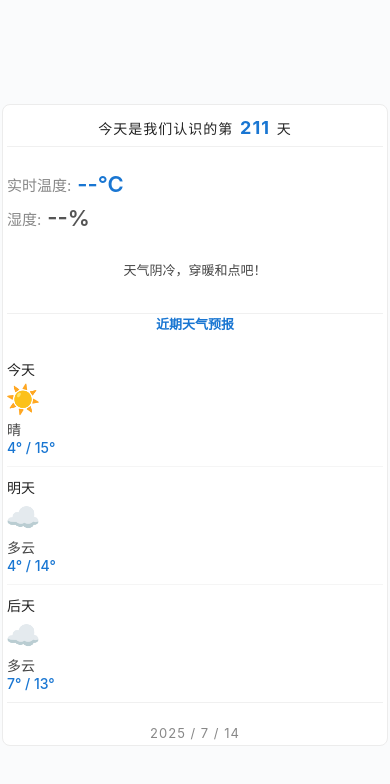
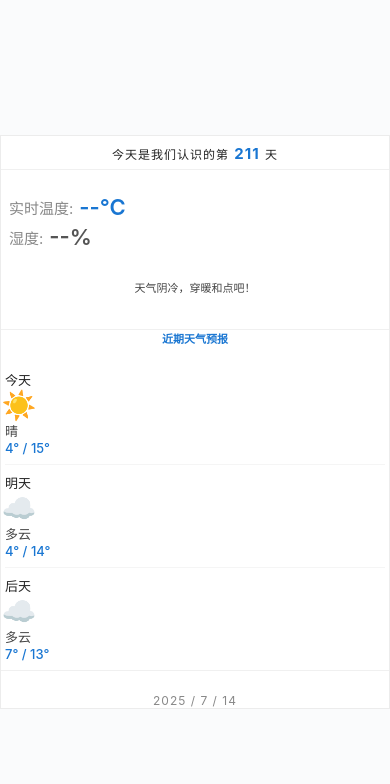
Before and after one commit to xishe-12/xishe-12.github.io, a plain HTML site: page index.html in a window 390 px wide. Drawn offline with Linux system fonts and the light colour scheme; no server answers.

Commit message:
Update style.css

```diff
--- a/css/style.css
+++ b/css/style.css
@@ -214,65 +214,90 @@ body {
 }
 
 @media (max-width: 768px) {
+    html, body {
+        width: 100vw;
+        min-width: 0;
+        overflow-x: hidden;
+    }
     .container {
-        padding: 10px 2vw;
-        max-width: 98vw;
-        margin-top: 6px;
+        width: 100vw;
+        min-width: 0;
+        max-width: 100vw;
+        box-sizing: border-box;
+        padding: 8px 0 0 0;
+        border-radius: 0;
+        margin: 0;
     }
     .love-days {
-        font-size: 16px;
-        padding: 8px 0;
+        font-size: 15px;
+        padding: 6px 0;
     }
     .real-time-weather {
         flex-direction: column;
-        gap: 8px;
+        gap: 4px;
+        width: 100%;
+        padding: 0 8px;
+    }
+    .weather-item {
+        width: 100%;
+        justify-content: flex-start;
+    }
+    .weather-item:first-child::after {
+        display: none;
     }
     .weather-forecast {
-        padding: 0;
+        padding: 0 4px;
+        border-radius: 0;
     }
     .weather-day {
         flex-direction: column;
         align-items: flex-start;
-        padding: 10px 0;
+        padding: 8px 0;
+        width: 100%;
     }
     .day-name, .day-date, .weather-desc, .temperature {
         width: auto;
         text-align: left;
-        font-size: 14px;
+        font-size: 13px;
+        word-break: break-all;
     }
     .weather-icon {
-        margin: 4px 0;
-        width: 32px;
-        height: 32px;
-        font-size: 20px;
+        margin: 2px 0;
+        width: 28px;
+        height: 28px;
+        font-size: 16px;
     }
     .date {
-        font-size: 13px;
-        margin-top: 6px;
+        font-size: 12px;
+        margin-top: 4px;
     }
 }
 
 @media (max-width: 480px) {
-    body {
-        padding: 2px;
+    html, body {
+        width: 100vw;
+        min-width: 0;
+        overflow-x: hidden;
     }
     .container {
-        padding: 4px 1vw;
+        width: 100vw;
+        min-width: 0;
         max-width: 100vw;
-        border-radius: 8px;
+        border-radius: 0;
+        padding: 2px 0 0 0;
     }
     .love-days p {
-        font-size: 14px;
+        font-size: 12px;
     }
     #days-count {
-        font-size: 18px;
-        padding: 0 2px;
+        font-size: 15px;
+        padding: 0 1px;
     }
     .weather-reminder p {
-        font-size: 13px;
+        font-size: 11px;
     }
     .weather-forecast h3 {
-        font-size: 13px;
+        font-size: 11px;
     }
 }
 
```
